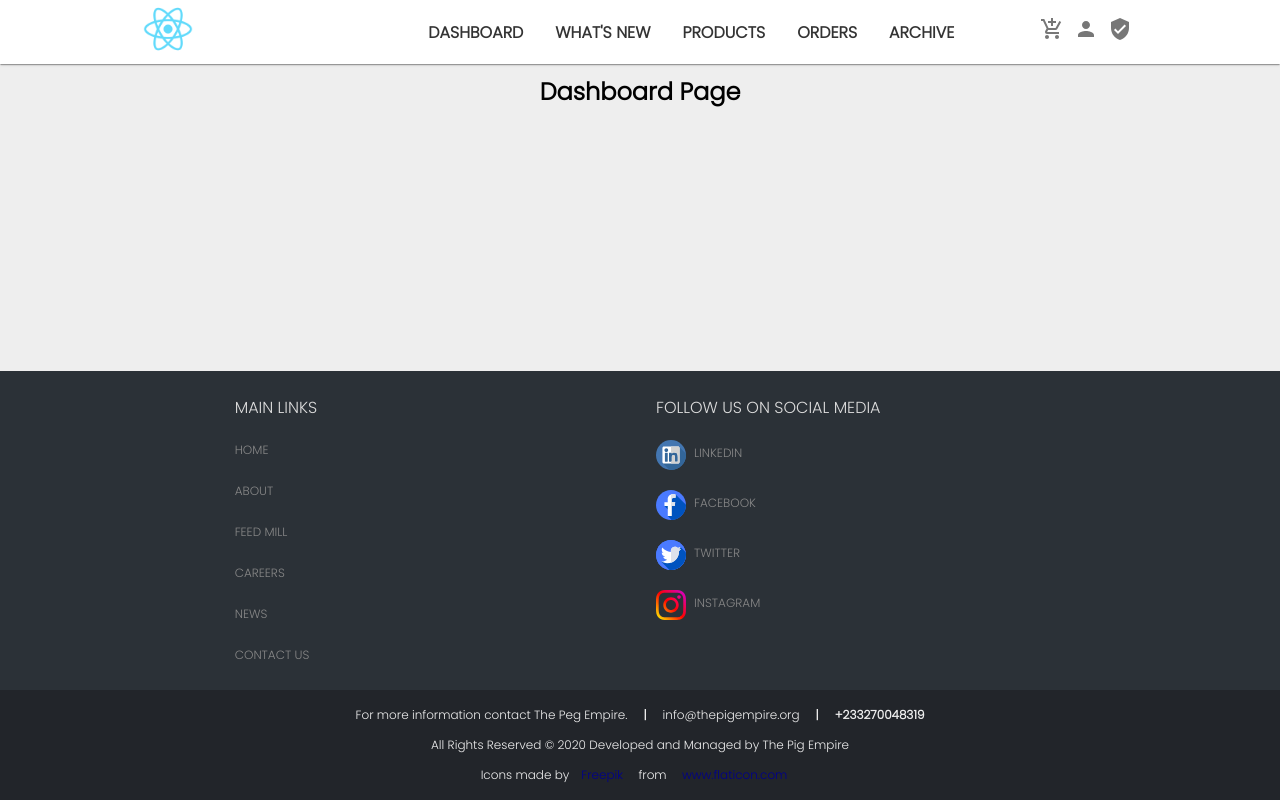
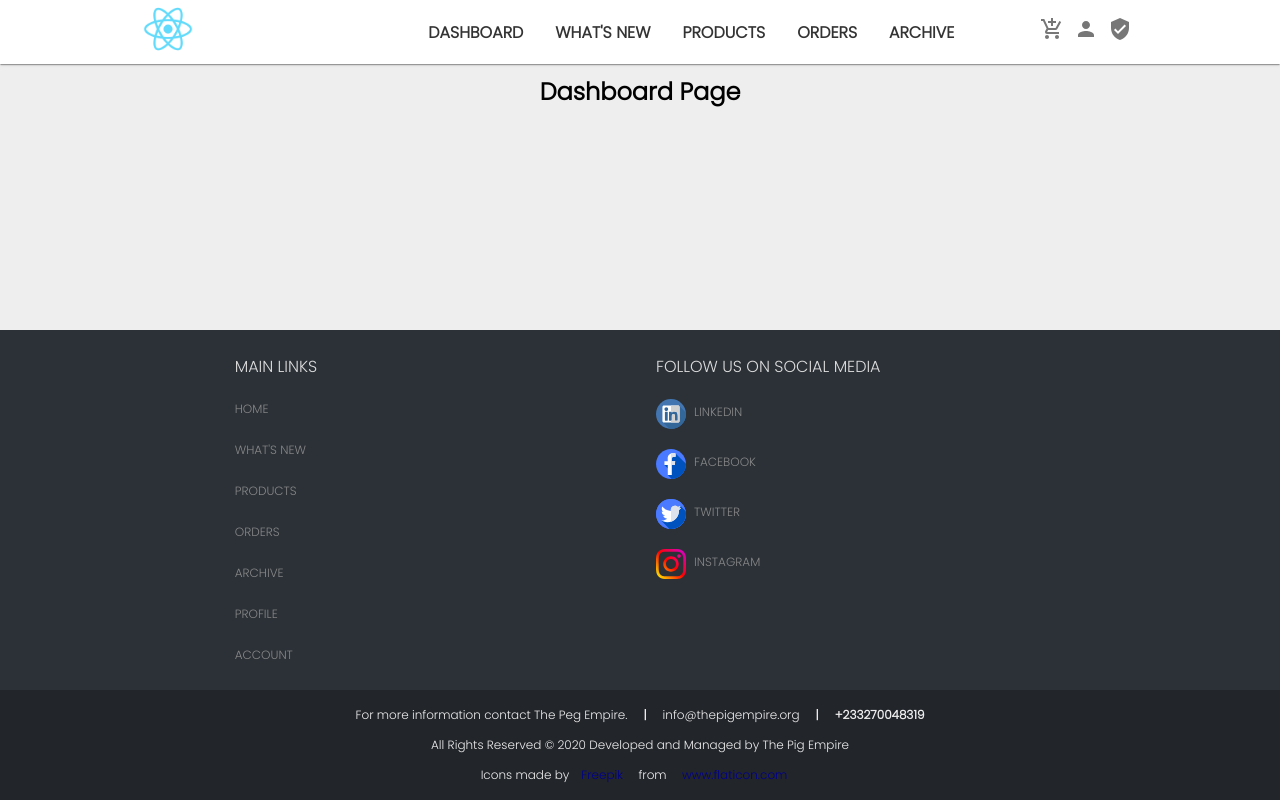
Before and after one commit to stanleyHayes/icerock-shop, a React (Create React App) app: page / in a window 1280 px wide. Built offline with nearby package versions, Linux system fonts and the light colour scheme.

Commit message:
Footer main links updated

```diff
--- a/src/components/navigation/Footer.js
+++ b/src/components/navigation/Footer.js
@@ -21,37 +21,44 @@ function Footer() {
                                 </p>
 
                                 <p>
-                                    <Link to="/contact"
+                                    <Link to="/whatsnew"
                                           className={` dark-grey-text nav-link margin-vertical-small font-size-small uppercase`}>
-                                        About
+                                        What's new
                                     </Link>
                                 </p>
 
                                 <p>
-                                    <Link to="/feed"
+                                    <Link to="/products"
                                           className={` dark-grey-text nav-link margin-vertical-small font-size-small uppercase`}>
-                                        Feed Mill
+                                       Products
+                                    </Link>
+                                </p>
+
+                                <p>
+                                    <Link to="/orders"
+                                          className={`nav-link dark-grey-text nav-link margin-vertical-small font-size-small uppercase`}>
+                                        Orders
                                     </Link>
                                 </p>
 
                                 <p>
                                     <Link to="/about"
                                           className={`nav-link dark-grey-text nav-link margin-vertical-small font-size-small uppercase`}>
-                                        Careers
+                                        Archive
                                     </Link>
                                 </p>
 
                                 <p>
                                     <Link to="/about"
                                           className={`nav-link dark-grey-text nav-link margin-vertical-small font-size-small uppercase`}>
-                                        News
+                                        Profile
                                     </Link>
                                 </p>
 
                                 <p>
-                                    <Link to="/about"
+                                    <Link to="/account"
                                           className={`nav-link dark-grey-text nav-link margin-vertical-small font-size-small uppercase`}>
-                                        Contact Us
+                                        Account
                                     </Link>
                                 </p>
                             </div>
```
